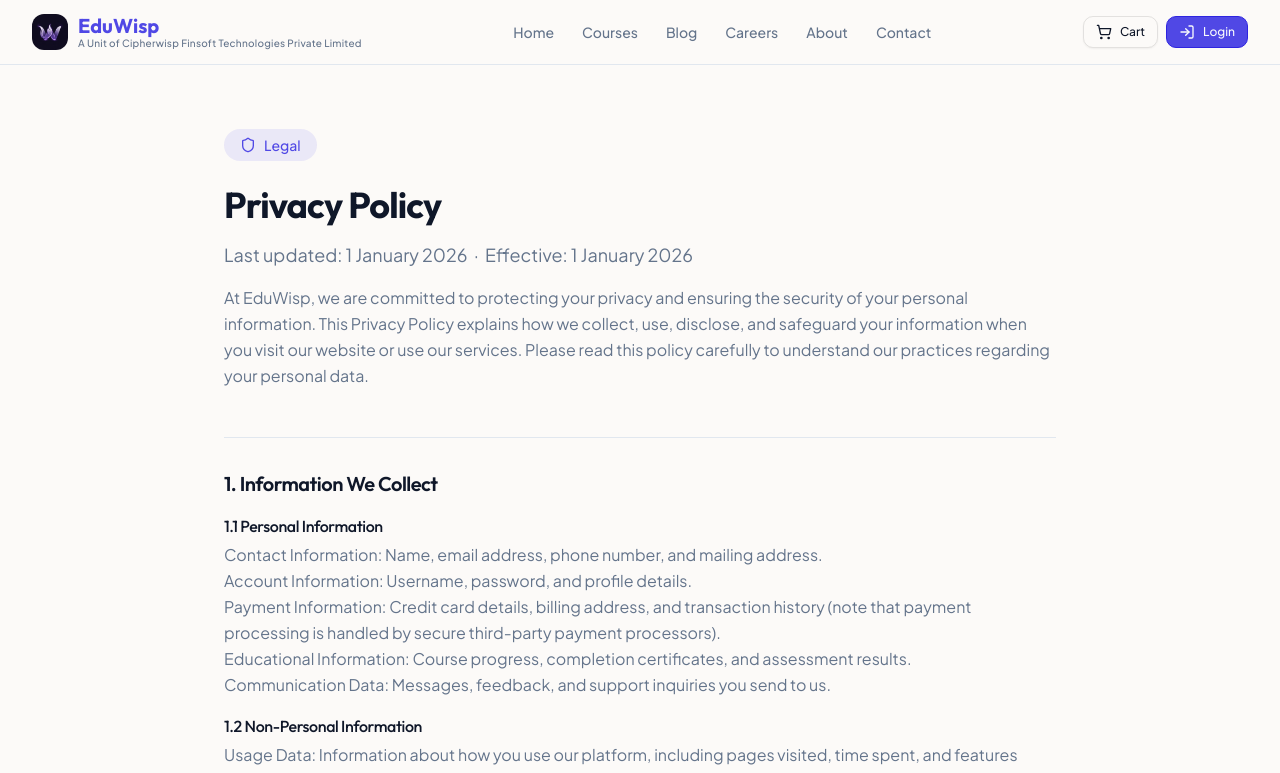
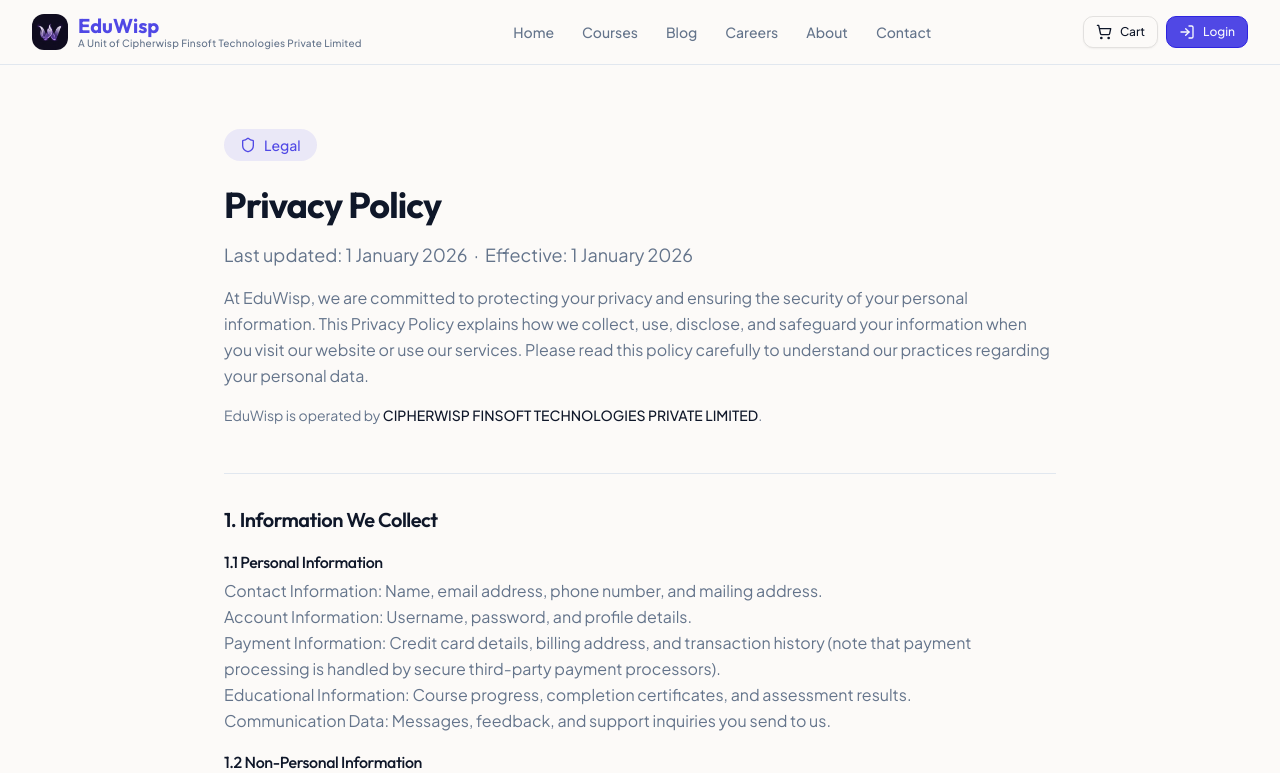
Before and after one commit to gautamvishnu/eduwisp.in, a React (Vite) app: page /privacy-policy in a window 1280 px wide. Shown: the top 773 px of the page. Built offline with nearby package versions, Linux system fonts and the light colour scheme.

Commit message:
fix: add company name in the aboutus and privacy page

```diff
--- /dev/null
+++ b/src/lib/company.ts
@@ -0,0 +1,4 @@
+export const COMPANY_LEGAL_NAME =
+  "CIPHERWISP FINSOFT TECHNOLOGIES PRIVATE LIMITED";
+
+export const BRAND_NAME = "EduWisp";
--- a/src/pages/AboutPage.tsx
+++ b/src/pages/AboutPage.tsx
@@ -2,6 +2,7 @@
 import { Target, Heart, Globe, Award, Users, BookOpen } from "lucide-react";
 import { Badge } from "@/components/ui/badge";
 import { Button } from "@/components/ui/button";
+import { BRAND_NAME, COMPANY_LEGAL_NAME } from "@/lib/company";
 
 const team = [
   { name: "Rachel Kim", role: "CEO & Co-founder", bio: "Former Head of Education at Khan Academy. Passionate about accessible learning.", avatar: "https://images.unsplash.com/photo-1494790108377-be9c29b29330?w=200" },
@@ -29,8 +30,12 @@
             <span className="text-primary block">investment you can make</span>
           </h1>
           <p className="text-xl text-muted-foreground leading-relaxed">
-            EduWisp was founded in 2020 by two engineers who believed that world-class education
+            {BRAND_NAME} was founded in 2020 by two engineers who believed that world-class education
             should be available to anyone, anywhere — not just people lucky enough to afford elite universities.
+          </p>
+          <p className="mt-4 text-sm text-muted-foreground">
+            {BRAND_NAME} is operated by{" "}
+            <span className="font-medium text-foreground">{COMPANY_LEGAL_NAME}</span>.
           </p>
         </div>
       </div>
@@ -49,11 +54,11 @@
               We saw learners finishing 30-hour courses and still feeling lost when it came to real work.
             </p>
             <p className="text-muted-foreground leading-relaxed mb-4">
-              So we built EduWisp differently. Every course is built around a project-first philosophy:
+              So we built {BRAND_NAME} differently. Every course is built around a project-first philosophy:
               you learn by building things that matter, guided by instructors who actually work in the field.
             </p>
             <p className="text-muted-foreground leading-relaxed">
-              Today, 48,000+ learners in 120+ countries have used EduWisp to change careers,
+              Today, 48,000+ learners in 120+ countries have used {BRAND_NAME} to change careers,
               get promoted, and build businesses. We're just getting started.
             </p>
           </div>
@@ -124,7 +129,7 @@
         <div className="max-w-xl mx-auto px-4">
           <h2 className="text-3xl font-bold mb-4">Join our mission</h2>
           <p className="text-primary-foreground/80 mb-8">
-            Whether you're here to learn or to teach, there's a place for you at EduWisp.
+            Whether you're here to learn or to teach, there's a place for you at {BRAND_NAME}.
           </p>
           <div className="flex flex-col sm:flex-row gap-3 justify-center">
             <Link href="/courses">
--- a/src/pages/PrivacyPolicyPage.tsx
+++ b/src/pages/PrivacyPolicyPage.tsx
@@ -1,4 +1,5 @@
 import { Shield } from "lucide-react";
+import { BRAND_NAME, COMPANY_LEGAL_NAME } from "@/lib/company";
 
 const sections = [
   {
@@ -55,7 +56,7 @@
     content: [
       {
         subtitle: "",
-        text: "We implement appropriate technical and organizational measures to protect your personal information from unauthorized access, disclosure, alteration, or destruction. However, no method of transmission over the internet or electronic storage is 100% secure, and we cannot guarantee absolute security.\n\nWe take the following steps to protect your data:\n\n• Using encryption for sensitive information.\n• Implementing access controls and authentication procedures.\n• Regularly reviewing and updating our security practices.\n• Training our staff on data protection and privacy.",
+        text: "We implement appropriate technical and organizational measures to protect your personal information from unauthorized access, disclosure, alteration, or destruction. However, no method of transmission over the internet or electronic storage is 100% secure, and we cannot guarantee absolute security.\n\nWe take the following steps to protect our data:\n\n• Using encryption for sensitive information.\n• Implementing access controls and authentication procedures.\n• Regularly reviewing and updating our security practices.\n• Training our staff on data protection and privacy.",
       },
     ],
   },
@@ -119,10 +120,14 @@
           Last updated: 1 January 2026 &nbsp;·&nbsp; Effective: 1 January 2026
         </p>
         <p className="mt-4 text-muted-foreground leading-relaxed">
-          At EduWisp, we are committed to protecting your privacy and ensuring the security of your
-          personal information. This Privacy Policy explains how we collect, use, disclose, and
+          At {BRAND_NAME}, we are committed to protecting your privacy and ensuring the security of
+          your personal information. This Privacy Policy explains how we collect, use, disclose, and
           safeguard your information when you visit our website or use our services. Please read this
           policy carefully to understand our practices regarding your personal data.
+        </p>
+        <p className="mt-4 text-sm text-muted-foreground">
+          {BRAND_NAME} is operated by{" "}
+          <span className="font-medium text-foreground">{COMPANY_LEGAL_NAME}</span>.
         </p>
       </div>
 
```
